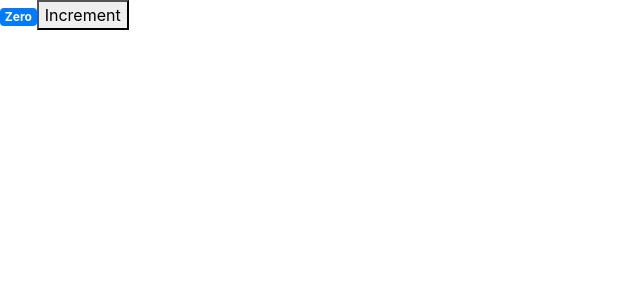
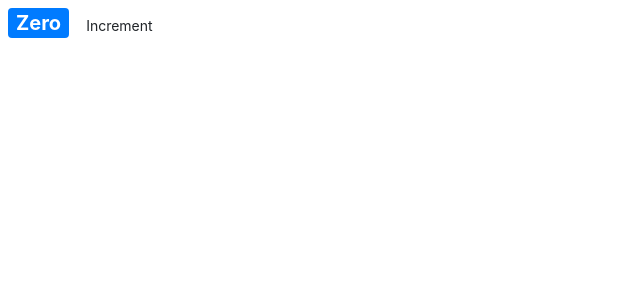
Before and after one commit to rahulAgrBej/reactLearn, a React (Create React App) app in the folder counter-app/: page / in a window 1280 px wide. Shown: the top 300 px of the page, without its empty margins (0-640 px from the left). Built offline with nearby package versions, Linux system fonts and the light colour scheme.

Commit message:
workign with styling

```diff
--- a/counter-app/src/components/counter.jsx
+++ b/counter-app/src/components/counter.jsx
@@ -5,11 +5,16 @@
         count: 0,
         imageUrl: 'https://picsum.photos/200'
     };
+
+    styles = {
+        fontSize: '20px',
+        fontWeight: "bold"
+    };
     render() {
         return (
             <React.Fragment>
-                <span className="badge badge-primary">{this.formatCount()}</span>
-                <button>Increment</button>
+                <span style={this.styles} className="badge badge-primary m-2">{this.formatCount()}</span>
+                <button className="btn btn-seconday btn-sm">Increment</button>
             </React.Fragment>
         );
     }
```
